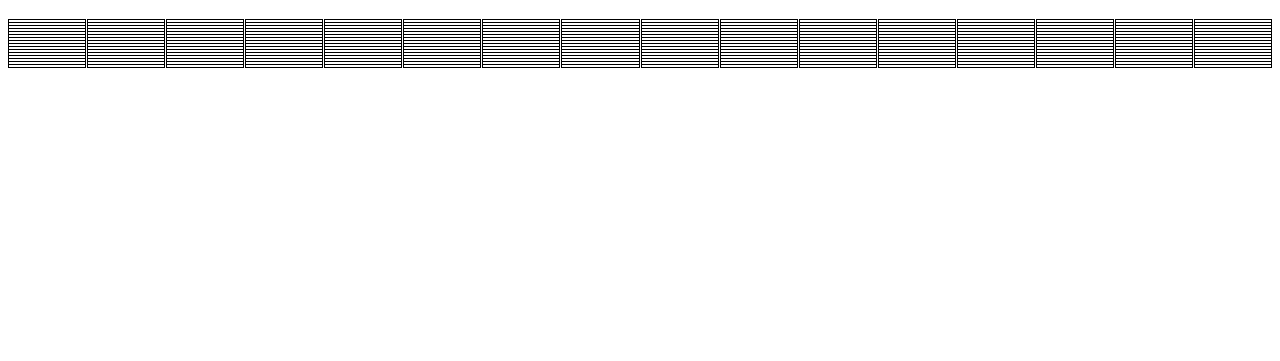
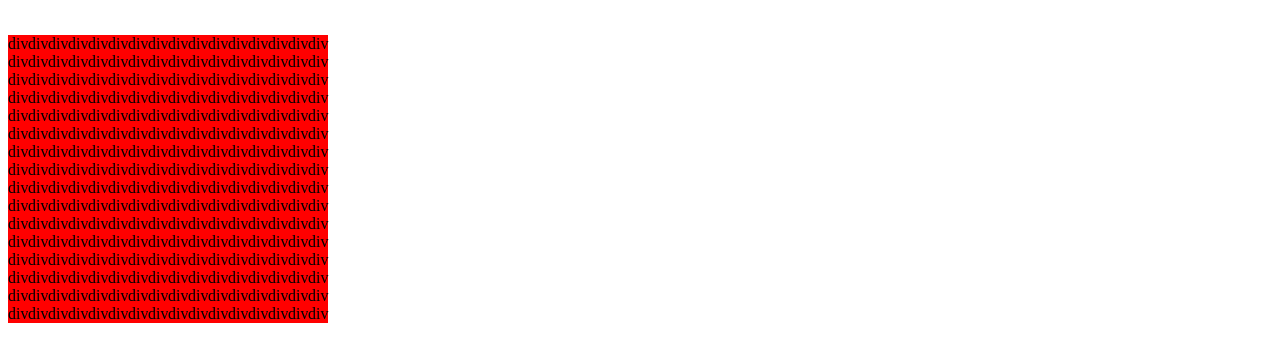
Before and after one commit to AnthonyL7/odin-projects, a plain HTML site: page etch-a-sketch/index.html in a window 1280 px wide. Shown: the part 61-422 px from the top of the page. Drawn offline with Linux system fonts and the light colour scheme.

Commit message:
Create 16x16 grid

```diff
--- a/etch-a-sketch/index.html
+++ b/etch-a-sketch/index.html
@@ -7,14 +7,9 @@
     <link rel = "stylesheet" href = "styles.css">
     </head>
   <body>
-    <div>
-      <h1>Etch-a-Sketch</h1>
-
+    <h1>Etch-a-Sketch</h1>
+    <div id = 'container'>
     </div>
-    <div id = "container" class = "container">
-
-    </div>
-
     <script src = "script.js"></script>
   </body>
 </html>
--- a/etch-a-sketch/script.js
+++ b/etch-a-sketch/script.js
@@ -1,19 +1,18 @@
-document.addEventListener('DOMContentLoaded', () => {
+const container = document.querySelector('#container');
+container.style.display = 'flex'
+container.style.flexWrap = 'wrap'
+container.style.justifyContent = 'center'
+container.style.alignContent = 'center';
+container.style.width = '320px';
+container.style.height = '320px';
 
-  let container = document.getElementById('container');
-  let gridSize = 16;
+for (let i = 1; i <= 256; i++) {
+  const square = document.createElement('div');
+  square.textContent = 'div';
+  square.style.backgroundColor = 'red'
+  square.style.width = '20px'
+  square.style.length = '20px'
 
-  for (let i = 0; i < gridSize * gridSize; i++) {
-    let cell = document.createElement('div');
-    cell.classList.add('cell');
-    container.appendChild(cell);
 
-    cell.addEventListener('mouseenter', () => {
-      cell.classList.add('hovered');
-    });
-
-    cell.addEventListener('mouseleave', () => {
-      cell.classList.remove('hovered');
-    });
-  }
-});
+  container.appendChild(square)
+}
--- a/etch-a-sketch/styles.css
+++ b/etch-a-sketch/styles.css
@@ -1,21 +1,3 @@
 body {
   text-align: center;
 }
-
-.container {
-  display: grid;
-  grid-template-columns: repeat(16, 1fr);
-  grid-template-rows: repeat(16, 1fr);
-  gap: 1px;
-}
-
-.cell {
-  background-color: white;
-  border: 1px solid black;
-  height: 100%;
-  transition: background-color 0.3s ease;
-}
-
-.cell:hover {
-  background-color: black;
-}
```
